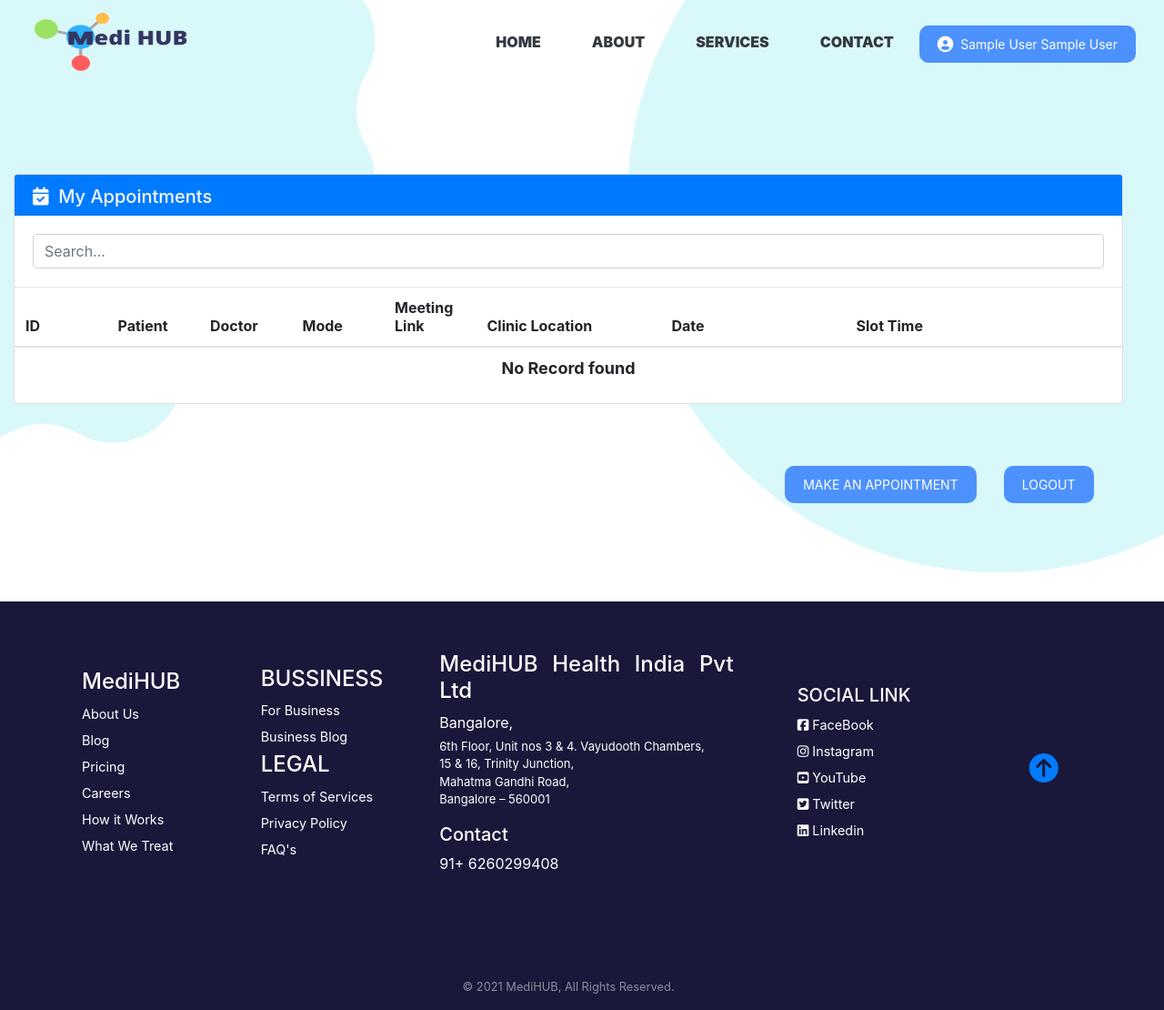
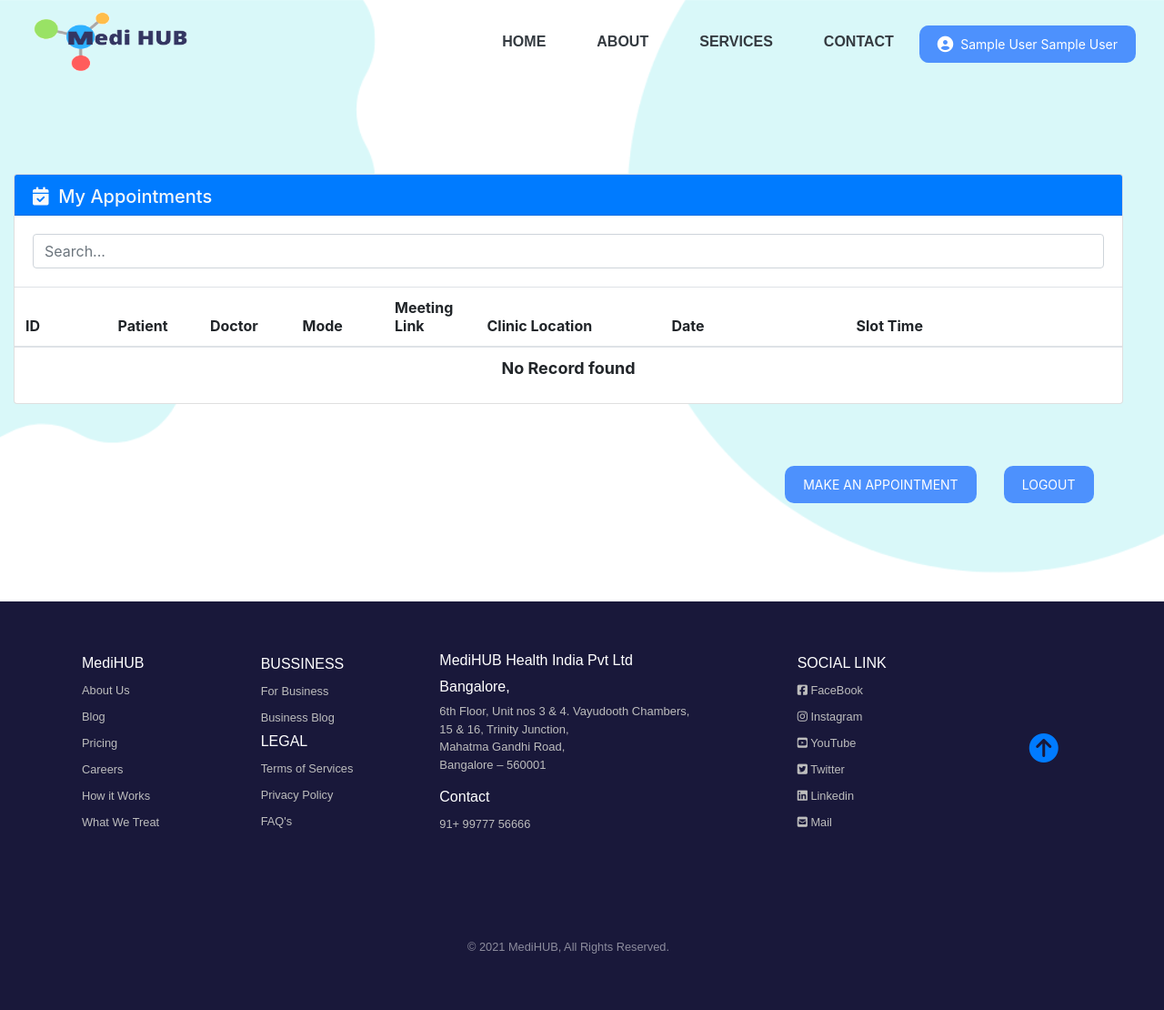
Before and after one commit to itz-rupesh/mediHub, a PHP site: page /booked_appointment/patient_appointments.php in a window 1280 px wide. Shown: the whole page at 91% size. After the commit the page ends 1048 px from the top, so only its background shows below. Run offline with PHP 8.4, Linux system fonts and the light colour scheme; the visitor is signed in with stand-in values (Sample User, id 1); data that the repository does not hold is empty; some libraries are stand-ins or nearby versions.

Commit message:
fixed some bugs

```diff
--- a/booked_appointment/patient_appointments.php
+++ b/booked_appointment/patient_appointments.php
@@ -26,6 +26,7 @@
     <meta http-equiv="X-UA-Compatible" content="IE=edge">
     <meta name="viewport" content="width=device-width, initial-scale=1.0">
     <script src="https://kit.fontawesome.com/1ec188ca56.js" crossorigin="anonymous"></script>
+    <link href="https://fonts.googleapis.com/css2?family=Josefin+Sans:wght@402&display=swap" rel="stylesheet">
 
     <!-- <link href="//netdna.bootstrapcdn.com/bootstrap/3.1.0/css/bootstrap.min.css" rel="stylesheet" id="bootstrap-css"> -->
     <!-- <script src="//netdna.bootstrapcdn.com/bootstrap/3.1.0/js/bootstrap.min.js"></script> -->
@@ -193,22 +194,22 @@
                                 Bangalore – 560001</p>
                         </li>
                         <li>
-                            <h5>Contact</h5>
+                            <h4>Contact</h4>
                         </li>
-                        <li>91+ 6260299408</li>
-
+                        <li><a href="#home">91+ 99777 56666</a></li>
                     </ul>
                 </div>
                 <div class="col-lg-3 col-md-5 col-12 d-block m-auto ml-auto foot4">
                     <ul>
                         <li>
-                            <h5>SOCIAL LINK</h5>
+                            <h4>SOCIAL LINK</h4>
                         </li>
                         <li><a href=""><span class="fa fa-facebook-square" aria-hidden="true"></span> FaceBook</a></li>
                         <li><a href=""><span class="fa fa-instagram" aria-hidden="true"></span> Instagram</a></li>
                         <li> <a href=""><span class="fa fa-youtube-square" aria-hidden="true"></span> YouTube</a></li>
                         <li><a href=""><span class="fa fa-twitter-square" aria-hidden="true"></span> Twitter</a></li>
                         <li><a href=""><span class="fa fa-linkedin-square" aria-hidden="true"></span> Linkedin</a></li>
+                        <li><a href="mailto:helpdesk@medihub.com"><span class="fas fa-envelope-square fa-md" aria-hidden="true"></span> Mail</a></li>
                     </ul>
                 </div>
                 <div class="col-lg-1 col-md-1 col-12 d-block m-auto ml-auto top_arrow">
--- a/css/footer.css
+++ b/css/footer.css
@@ -26,10 +26,14 @@ footer{
 
 }
 .mainfooter div ul li a{
-    color: white;
+    color: rgb(189, 189, 189);
     text-decoration: none;
     font-size: 0.9rem;
 
+}
+.mainfooter div ul li h4{
+    color: rgb(255, 255, 255);
+    font-size: medium;
 }
 .top_arrow #top{
     margin-top: 800px;
--- a/css/patient_appointments.css
+++ b/css/patient_appointments.css
@@ -1,6 +1,11 @@
+
+*{
+
+}
 
 /* ********* navbar ******************** */
 .top_div{
+
     width: 100%;
     height: inherit;
     background-image: url('../imgs/bgimg.png');
@@ -22,6 +27,7 @@
     border:none;
 }
 .navbar-nav > li{
+    font-family: 'Josefin Sans', sans-serif;
     padding-left:20px;
     padding-right:20px;
     line-height: 40px;
@@ -85,6 +91,7 @@
 /* *************** footer ************* */
 
 footer{
+    font-family: 'Josefin Sans', sans-serif;
     margin-top: 50px;
     background-color: rgb(25, 24, 58) ;
     color:white;
@@ -92,6 +99,7 @@ footer{
 }
 #address{
     font-size: 13px;
+    color: rgb(189, 189, 189);
 }
 
 .mainfooter{
@@ -110,9 +118,14 @@ footer{
     margin-top: 5px;
 }
 .mainfooter div ul li a{
-    color: white;
+    color: rgb(189, 189, 189);
     text-decoration: none;
-    font-size: 0.9rem;
+    font-size: 0.8rem;
+
+}
+.mainfooter div ul li h4{
+    color: rgb(255, 255, 255);
+    font-size: medium;
 }
 @media (max-width: 766px){
     .top_arrow{
--- a/login_signup/links.php
+++ b/login_signup/links.php
@@ -6,6 +6,7 @@
     <link href="../css/loginSignin.css" rel="stylesheet" type="text/css" />
     <script src="../js/login.js" type="text/javascript" ></script>
     <script src="https://kit.fontawesome.com/1ec188ca56.js" crossorigin="anonymous"></script>
+    <link href="https://fonts.googleapis.com/css2?family=Josefin+Sans:wght@402&display=swap" rel="stylesheet">
 
     <script src="https://cdnjs.cloudflare.com/ajax/libs/jquery/3.2.1/jquery.min.js"></script>
     <script src="https://cdnjs.cloudflare.com/ajax/libs/popper.js/1.12.9/umd/popper.min.js"></script>
```
Also changed, not shown: booked_appointment/dr_appointments.php (+5 -3 lines), css/dr_appointments.css (+11 -3 lines), css/index.css (+7 -2 lines), css/loginSignin.css (+11 -2 lines), css/user_profile.css (+7 -2 lines), index.php (+4 -4 lines), login_signup/doctor_loginSignin.php (+5 -3 lines), login_signup/loginSignin.php (+4 -3 lines), user_Profile/dr_profile.php (+5 -4 lines), user_Profile/user_profile.php (+5 -3 lines).
